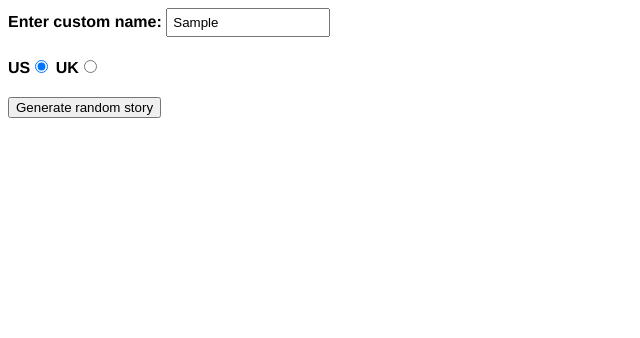
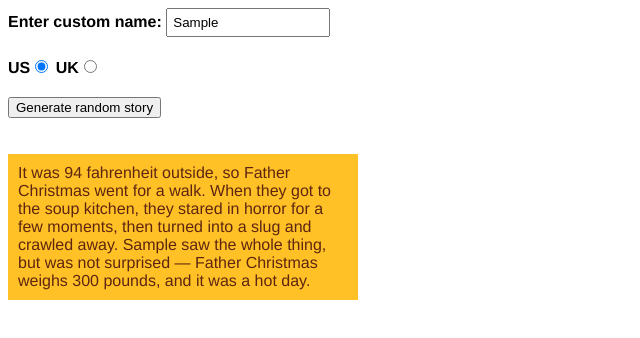
Before and after one commit to mat3o06/mat3o06.github.io, a plain HTML site: page Assignment 4/part 1/index.html in a window 1280 px wide. Both pictures are taken after typing "Sample" into the empty fields and a click on the button "Generate random story". Shown: the whole page, without its empty margins (0-640 px from the left). Drawn offline with Linux system fonts and the light colour scheme.

Commit message:
part 1: added event handling to main.js. result() generates the story when the button is clicked, random replacement for placeholders, custom name replaces "Bob", converts between fahrenheit and stone, the generated story is displayed in a paragraph.

```diff
--- a/Assignment 4/part 1/index.html
+++ b/Assignment 4/part 1/index.html
@@ -3,7 +3,6 @@
   <head>
     <meta charset="utf-8" />
     <meta name="viewport" content="width=device-width" />
-
     <title>Silly story generator</title>
 
     <style>
@@ -50,5 +49,6 @@
     </div>
     <!-- Thanks a lot to Willy Aguirre for his help with the code for this assessment -->
     <p class="story"></p>
+    <script src="main.js"></script>
   </body>
 </html>
--- a/Assignment 4/part 1/main.js
+++ b/Assignment 4/part 1/main.js
@@ -33,3 +33,31 @@ const insertZ = [
   'melted into a puddle on the sidewalk',
   'turned into a slug and crawled away'
 ];
+
+// event listener
+
+randomize.addEventListener('click', result);
+
+function result() {
+  let newStory = storyText;
+  const xItem = randomValueFromArray(insertX);
+  const yItem = randomValueFromArray(insertY);
+  const zItem = randomValueFromArray(insertZ);
+  newStory = newStory.replaceAll(':insertx:', xItem);
+  newStory = newStory.replaceAll(':inserty:', yItem);
+  newStory = newStory.replaceAll(':insertz:', zItem);
+
+  if (customName.value !== '') {
+    newStory = newStory.replace('Bob', customName.value);
+  }
+
+  if (document.getElementById('uk').checked) {
+    const weightInStone = Math.round(300 / 14);
+    const tempInCelsius = Math.round((94 - 32) * 5 / 9);
+    newStory = newStory.replace('94 fahrenheit', `${tempInCelsius} centigrade`);
+    newStory = newStory.replace('300 pounds', `${weightInStone} stone`);
+  }
+
+  story.textContent = newStory;
+  story.style.visibility = 'visible';
+}
```
